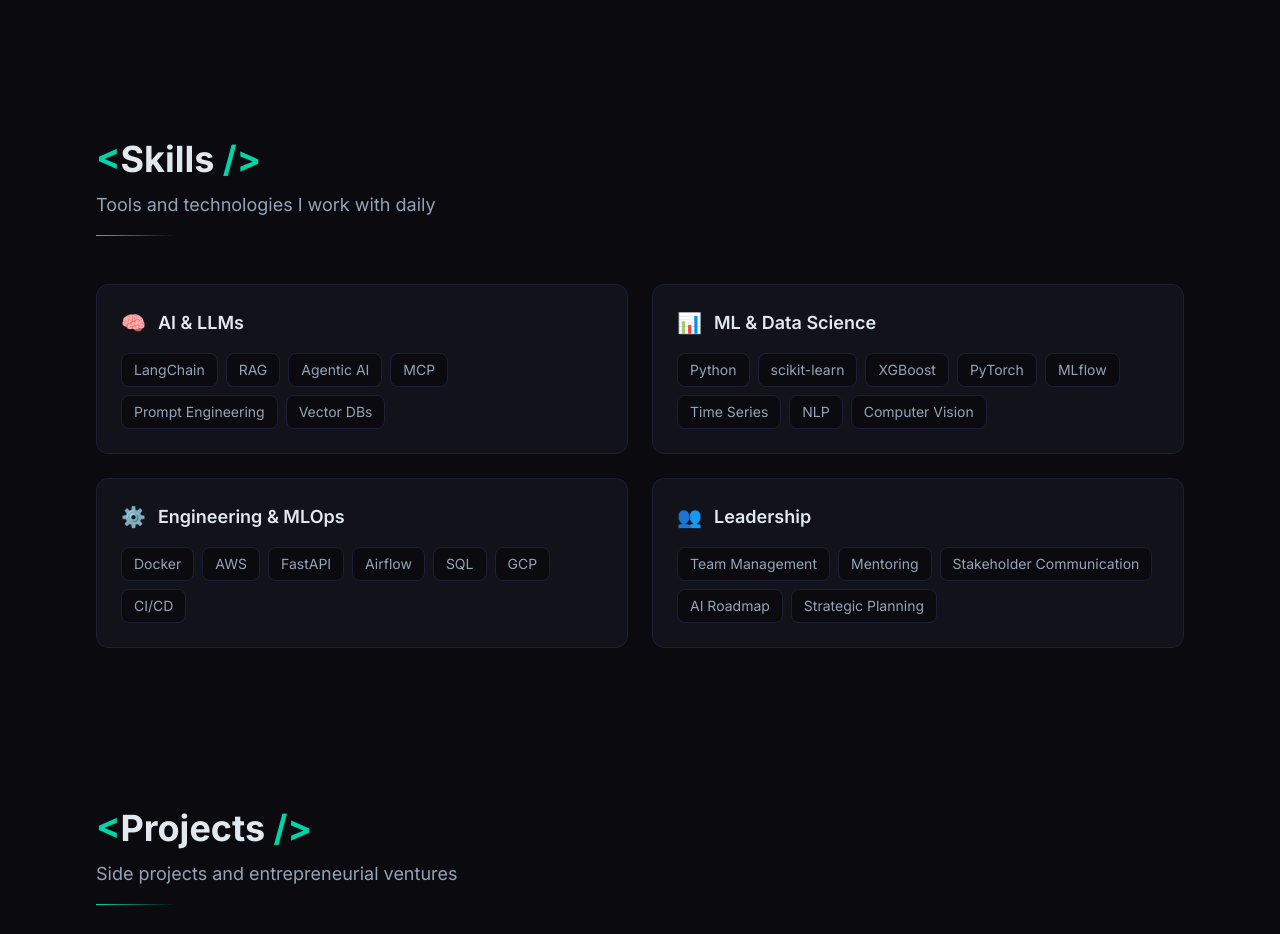
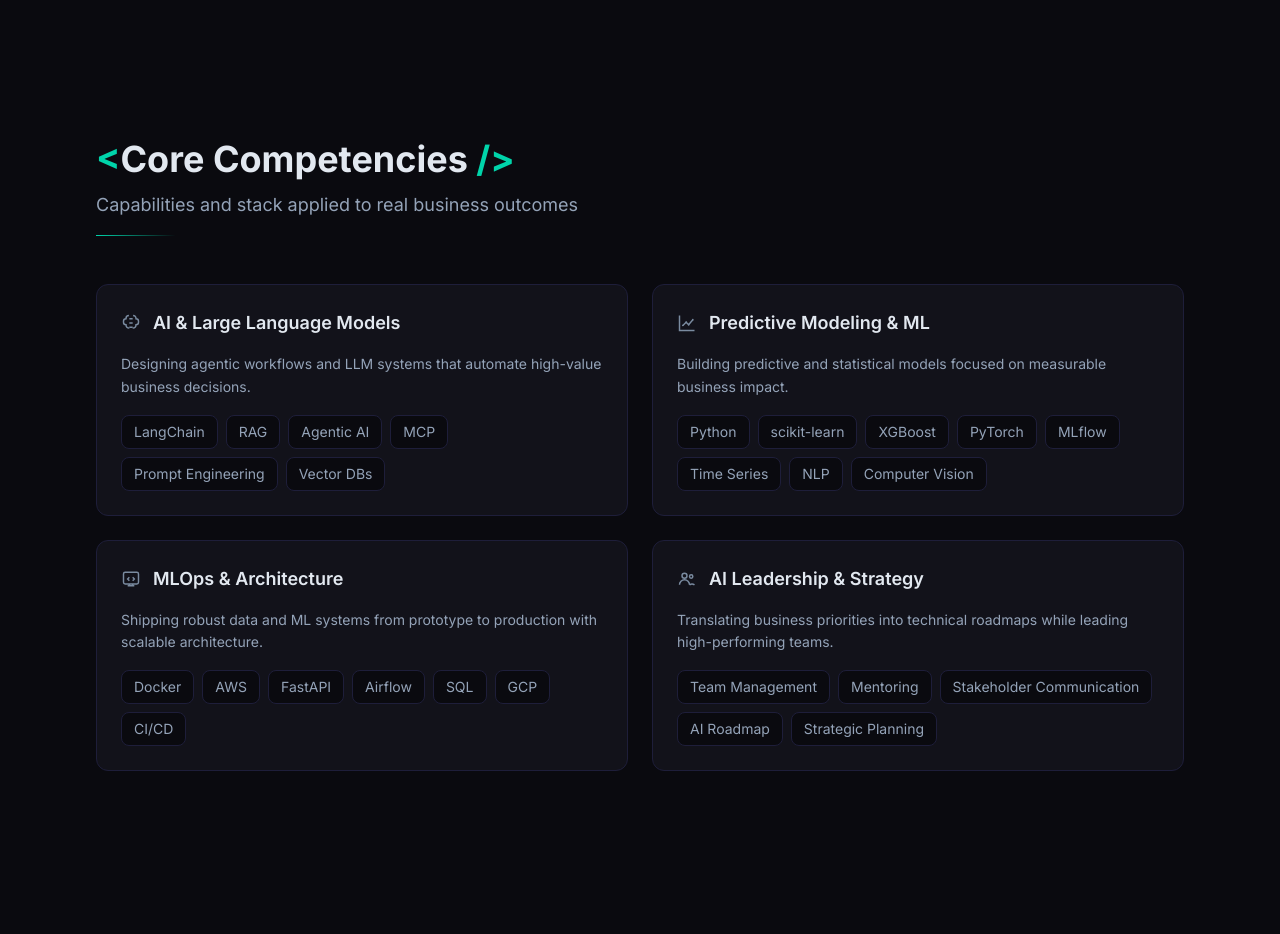
Before and after one commit to fran-abellan88/portfolio-webpage, a Next.js app: page / in a window 1280 px wide. Shown: the part 1840-2774 px from the top of the page. Built offline with nearby package versions, Linux system fonts and the light colour scheme.

Commit message:
Improve skills section

```diff
--- a/src/components/sections/Skills.tsx
+++ b/src/components/sections/Skills.tsx
@@ -5,18 +5,53 @@
 import SectionHeading from "@/components/ui/SectionHeading";
 import { skills } from "@/lib/data";
 
-const iconMap: Record<string, string> = {
-  brain: "🧠",
-  chart: "📊",
-  code: "⚙️",
-  users: "👥",
+const impactMap: Record<string, string> = {
+  brain: "Designing agentic workflows and LLM systems that automate high-value business decisions.",
+  chart: "Building predictive and statistical models focused on measurable business impact.",
+  code: "Shipping robust data and ML systems from prototype to production with scalable architecture.",
+  users: "Translating business priorities into technical roadmaps while leading high-performing teams.",
+};
+
+const iconMap: Record<string, JSX.Element> = {
+  brain: (
+    <svg width="20" height="20" viewBox="0 0 24 24" fill="none" stroke="currentColor" strokeWidth="1.75" aria-hidden="true">
+      <path d="M9.5 3a3.5 3.5 0 0 0-3.5 3.5v.5a3 3 0 0 0-3 3v1a3 3 0 0 0 3 3v.5a3.5 3.5 0 0 0 3.5 3.5H10" />
+      <path d="M14.5 3A3.5 3.5 0 0 1 18 6.5v.5a3 3 0 0 1 3 3v1a3 3 0 0 1-3 3v.5a3.5 3.5 0 0 1-3.5 3.5H14" />
+      <path d="M10 7h4M10 12h4M10 17h4" />
+    </svg>
+  ),
+  chart: (
+    <svg width="20" height="20" viewBox="0 0 24 24" fill="none" stroke="currentColor" strokeWidth="1.75" aria-hidden="true">
+      <path d="M3 3v18h18" />
+      <path d="m7 15 4-4 3 3 5-6" />
+      <circle cx="7" cy="15" r="1" fill="currentColor" stroke="none" />
+      <circle cx="11" cy="11" r="1" fill="currentColor" stroke="none" />
+      <circle cx="14" cy="14" r="1" fill="currentColor" stroke="none" />
+      <circle cx="19" cy="8" r="1" fill="currentColor" stroke="none" />
+    </svg>
+  ),
+  code: (
+    <svg width="20" height="20" viewBox="0 0 24 24" fill="none" stroke="currentColor" strokeWidth="1.75" aria-hidden="true">
+      <rect x="3" y="4" width="18" height="14" rx="2" />
+      <path d="M8 20h8M10 18v2m4-2v2" />
+      <path d="m10 10-2 2 2 2m4-4 2 2-2 2" />
+    </svg>
+  ),
+  users: (
+    <svg width="20" height="20" viewBox="0 0 24 24" fill="none" stroke="currentColor" strokeWidth="1.75" aria-hidden="true">
+      <circle cx="9" cy="8" r="3" />
+      <path d="M3 19a6 6 0 0 1 12 0" />
+      <circle cx="17" cy="9" r="2" />
+      <path d="M15 19a5 5 0 0 1 6 0" />
+    </svg>
+  ),
 };
 
 export default function Skills() {
   return (
     <SectionWrapper id="skills">
       <div className="max-w-7xl mx-auto">
-        <SectionHeading title="Skills" subtitle="Tools and technologies I work with daily" />
+        <SectionHeading title="Core Competencies" subtitle="Capabilities and stack applied to real business outcomes" />
 
         <div className="grid grid-cols-1 md:grid-cols-2 gap-6">
           {skills.map((group, i) => (
@@ -26,12 +61,13 @@
               whileInView={{ opacity: 1, y: 0 }}
               viewport={{ once: true }}
               transition={{ delay: i * 0.1 }}
-              className="rounded-xl bg-bg-surface border border-border-default p-6 hover:border-accent/20 transition-colors"
+              className="group rounded-xl bg-bg-surface border border-border-default p-6 hover:border-accent/30 hover:shadow-lg hover:shadow-accent/10 transition-all"
             >
               <div className="flex items-center gap-3 mb-4">
-                <span className="text-xl">{iconMap[group.icon]}</span>
+                <span className="text-text-muted group-hover:text-accent transition-colors">{iconMap[group.icon]}</span>
                 <h3 className="text-lg font-semibold text-text-primary">{group.category}</h3>
               </div>
+              <p className="text-sm text-text-secondary leading-relaxed mb-4">{impactMap[group.icon]}</p>
               <div className="flex flex-wrap gap-2">
                 {group.skills.map((skill) => (
                   <span
--- a/src/lib/data.ts
+++ b/src/lib/data.ts
@@ -118,22 +118,22 @@
 
 export const skills: SkillGroup[] = [
   {
-    category: "AI & LLMs",
+    category: "AI & Large Language Models",
     icon: "brain",
     skills: ["LangChain", "RAG", "Agentic AI", "MCP", "Prompt Engineering", "Vector DBs"],
   },
   {
-    category: "ML & Data Science",
+    category: "Predictive Modeling & ML",
     icon: "chart",
     skills: ["Python", "scikit-learn", "XGBoost", "PyTorch", "MLflow", "Time Series", "NLP", "Computer Vision"],
   },
   {
-    category: "Engineering & MLOps",
+    category: "MLOps & Architecture",
     icon: "code",
     skills: ["Docker", "AWS", "FastAPI", "Airflow", "SQL", "GCP", "CI/CD"],
   },
   {
-    category: "Leadership",
+    category: "AI Leadership & Strategy",
     icon: "users",
     skills: ["Team Management", "Mentoring", "Stakeholder Communication", "AI Roadmap", "Strategic Planning"],
   },
```
